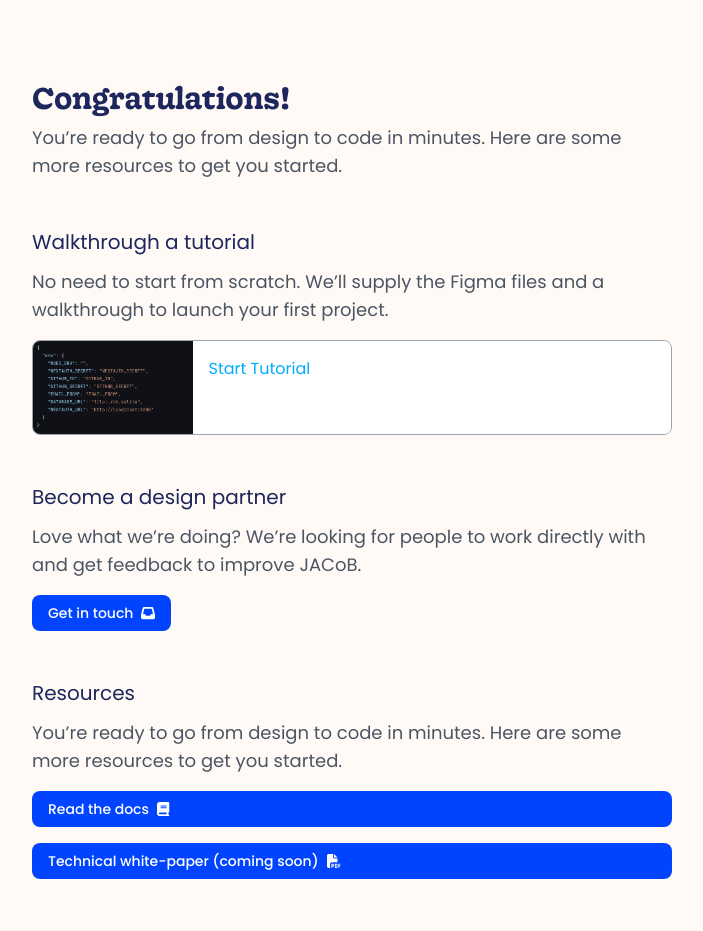
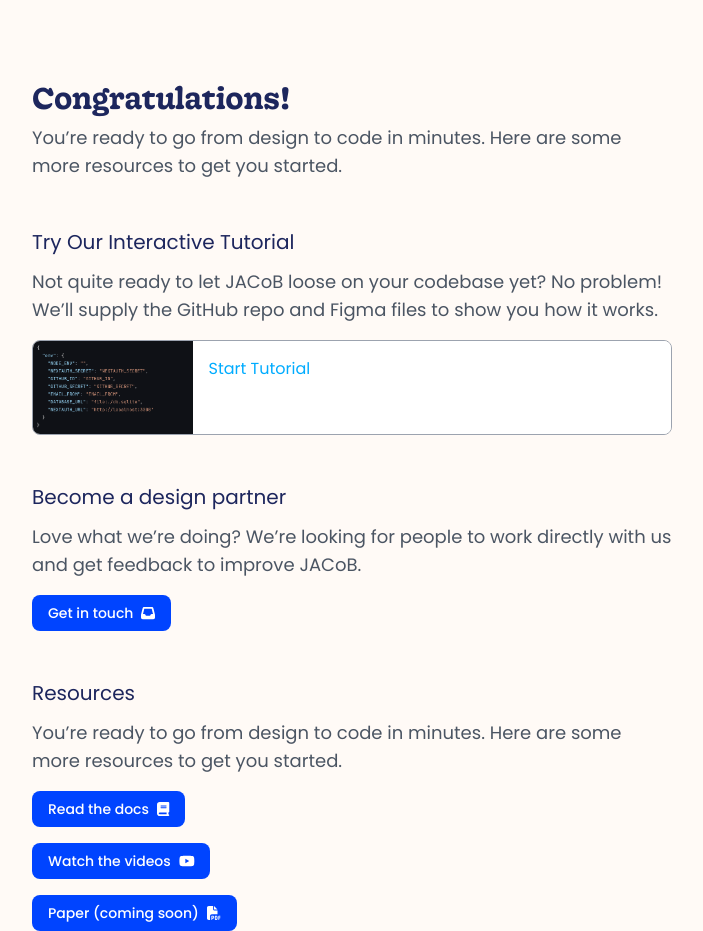
Before and after one commit to PioneerSquareLabs/jacb-ai-website, a Next.js app: page /finished in a window 1280 px wide. Shown: the whole page, without its empty margins (288-991 px from the left). Before the commit the page ends 879 px from the top, so only its background shows below. Built offline with nearby package versions, Linux system fonts and the light colour scheme.

Commit message:
added videos

```diff
--- a/src/pages/finished.tsx
+++ b/src/pages/finished.tsx
@@ -1,9 +1,14 @@
 import { FontAwesomeIcon } from "@fortawesome/react-fontawesome";
 import { faInbox, faBook, faFilePdf } from "@fortawesome/free-solid-svg-icons";
+import { faYoutube } from "@fortawesome/free-brands-svg-icons";
 
 function FinishedPage() {
   const handleEmailClick = () => {
     window.location.href = "mailto:kevin@psl.com";
+  };
+
+  const handleVideoClick = () => {
+    window.open("https://www.youtube.com/@kevinleneway2290/videos", "_blank");
   };
 
   const handleDocsClick = () => {
@@ -22,11 +27,12 @@
         </div>
         <div className="mb-12">
           <h2 className="mb-3 text-xl text-dark-blue">
-            Walkthrough a tutorial
+            Try Our Interactive Tutorial
           </h2>
           <p className="mb-4 text-lg text-gray-600">
-            No need to start from scratch. We’ll supply the Figma files and a
-            walkthrough to launch your first project.
+            Not quite ready to let JACoB loose on your codebase yet? No problem!
+            We’ll supply the GitHub repo and Figma files to show you how it
+            works.
           </p>
           <div className="flex overflow-hidden rounded-lg border border-gray-400">
             <img
@@ -36,7 +42,7 @@
             />
             <div className="flex-grow bg-white p-4">
               <a
-                href="https://www.figma.com/community/file/1339388263795075198"
+                href="https://docs.jacb.ai/overview/quickstart#setting-up-your-repository"
                 target="_blank"
                 rel="noopener noreferrer"
                 className="text-light-blue transition-colors hover:text-blue-700"
@@ -52,7 +58,7 @@
           </h2>
           <p className="mb-4 text-lg text-gray-600">
             Love what we’re doing? We’re looking for people to work directly
-            with and get feedback to improve JACoB.
+            with us and get feedback to improve JACoB.
           </p>
           <button
             onClick={handleEmailClick}
@@ -68,21 +74,28 @@
             You’re ready to go from design to code in minutes. Here are some
             more resources to get you started.
           </p>
-          <div className="flex flex-col space-y-4">
+          <div className="flex flex-col items-start space-y-4">
             <button
               onClick={handleDocsClick}
-              className="inline-flex items-center rounded-lg bg-navy-blue px-4 py-2 text-sm font-medium text-white"
+              className="flex items-center rounded-lg bg-navy-blue px-4 py-2 text-sm font-medium text-white"
             >
               Read the docs
               <FontAwesomeIcon icon={faBook} className="ml-2" />
             </button>
             <button
+              onClick={handleVideoClick}
+              className="flex items-center rounded-lg bg-navy-blue px-4 py-2 text-sm font-medium text-white"
+            >
+              Watch the videos
+              <FontAwesomeIcon icon={faYoutube} className="ml-2" />
+            </button>
+            <button
               onClick={() => {
                 console.log("Coming soon");
               }}
-              className="inline-flex items-center rounded-lg bg-navy-blue px-4 py-2 text-sm font-medium text-white"
+              className="flex items-center rounded-lg bg-navy-blue px-4 py-2 text-sm font-medium text-white"
             >
-              Technical white-paper (coming soon)
+              Paper (coming soon)
               <FontAwesomeIcon icon={faFilePdf} className="ml-2" />
             </button>
           </div>
```
